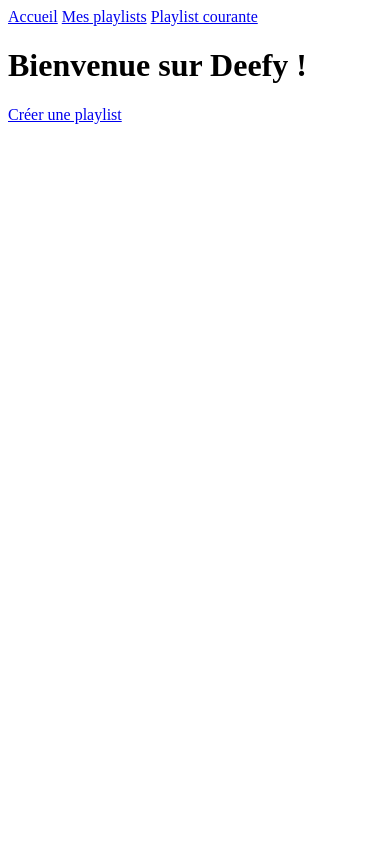
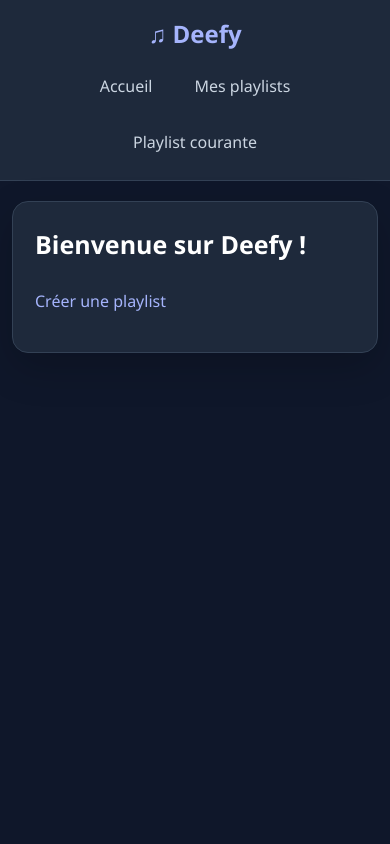
Before and after one commit to righettiugo07-spec/PROJET-Deefy_Allaoui_Righetti, a PHP site: the page made by index.php in a window 390 px wide. Run offline with PHP 8.4, Linux system fonts and the light colour scheme.

Commit message:
Modif de index.php et style.css pour améliorer le visuel

```diff
--- a/css/style.css
+++ b/css/style.css
@@ -1,13 +1,217 @@
-body { font-family: Arial, sans-serif; margin: 0; color: #222; background: #f5f6fa; }
-header { background: #2d3561; color: #fff; padding: 1rem 1.5rem; }
-header h1 { margin: 0 0 .5rem; }
-nav a { color: #fff; margin-right: 1.2rem; }
-main { max-width: 900px; margin: 1.5rem auto; padding: 0 1rem; }
-table { border-collapse: collapse; width: 100%; background: #fff; }
-th, td { border: 1px solid #ccc; padding: .5rem; text-align: left; }
-th { background: #e4e7f5; }
-label { display: block; margin-bottom: .25rem; font-weight: bold; }
-input[type="text"], input[type="number"] { width: 100%; max-width: 400px; padding: .4rem; box-sizing: border-box; }
-button { padding: .5rem 1rem; cursor: pointer; }
-.erreur { color: #a00; font-weight: bold; }
-.succes { color: #060; font-weight: bold; }
+
+/* Style général */
+
+* {
+    box-sizing: border-box;
+}
+
+body {
+    margin: 0;
+    min-height: 100vh;
+    font-family: "Segoe UI", Arial, sans-serif;
+    background: #0f172a;
+    color: #e2e8f0;
+    line-height: 1.6;
+}
+
+a {
+    color: #a5b4fc;
+    text-decoration: none;
+}
+
+a:hover {
+    color: #c4b5fd;
+}
+
+/* Navigation */
+
+header {
+    background: #1e293b;
+    border-bottom: 1px solid #334155;
+    padding: 18px 30px;
+}
+
+nav {
+    max-width: 1000px;
+    margin: auto;
+    display: flex;
+    align-items: center;
+    gap: 12px;
+    flex-wrap: wrap;
+}
+
+nav::before {
+    content: "♫ Deefy";
+    font-size: 24px;
+    font-weight: bold;
+    color: #a5b4fc;
+    margin-right: auto;
+}
+
+nav a {
+    color: #cbd5e1;
+    padding: 9px 15px;
+    border-radius: 8px;
+    transition: 0.2s;
+}
+
+nav a:hover {
+    color: white;
+    background: #334155;
+}
+
+/* Contenu principal */
+
+main {
+    max-width: 850px;
+    margin: 50px auto;
+    padding: 35px;
+    background: #1e293b;
+    border: 1px solid #334155;
+    border-radius: 16px;
+    box-shadow: 0 15px 40px #00000030;
+}
+
+h1 {
+    color: white;
+    font-size: 30px;
+    margin-top: 0;
+    margin-bottom: 25px;
+}
+
+h2 {
+    font-size: 20px;
+    color: #c4b5fd;
+    margin-top: 30px;
+}
+
+p {
+    color: #cbd5e1;
+}
+
+/* Playlists */
+
+main ul {
+    list-style: none;
+    padding: 0;
+    display: grid;
+    gap: 12px;
+}
+
+main ul li a {
+    display: block;
+    padding: 18px 20px;
+    background: #29374d;
+    color: white;
+    border: 1px solid #3b4b63;
+    border-radius: 10px;
+    transition: 0.2s;
+}
+
+main ul li a:hover {
+    background: #364662;
+    border-color: #818cf8;
+    transform: translateY(-2px);
+}
+
+/* Pistes musicales */
+
+main ol {
+    padding-left: 25px;
+}
+
+main ol li {
+    padding: 13px 10px;
+    border-bottom: 1px solid #334155;
+}
+
+main ol li::marker {
+    color: #a5b4fc;
+    font-weight: bold;
+}
+
+main ol li:hover {
+    background: #29374d;
+    border-radius: 6px;
+}
+
+/* Formulaires */
+
+form {
+    display: grid;
+    gap: 12px;
+}
+
+form p {
+    margin: 0;
+}
+
+label {
+    display: block;
+    margin-bottom: 7px;
+    font-weight: 500;
+}
+
+input, select, textarea {
+    width: 100%;
+    padding: 12px;
+    color: white;
+    background: #0f172a;
+    border: 1px solid #475569;
+    border-radius: 8px;
+    font: inherit;
+}
+
+input:focus, select:focus, textarea:focus {
+    outline: none;
+    border-color: #818cf8;
+}
+
+input[type="file"] {
+    cursor: pointer;
+}
+
+/* Boutons */
+
+button, input[type="submit"] {
+    background: #6366f1;
+    color: white;
+    padding: 12px 22px;
+    border: none;
+    border-radius: 8px;
+    font-weight: 600;
+    cursor: pointer;
+    transition: 0.2s;
+}
+
+button:hover, input[type="submit"]:hover {
+    background: #818cf8;
+    transform: translateY(-2px);
+}
+
+/* Adaptation mobile */
+
+@media (max-width: 600px) {
+    header {
+        padding: 15px;
+    }
+
+    nav {
+        justify-content: center;
+    }
+
+    nav::before {
+        width: 100%;
+        text-align: center;
+        margin: 0;
+    }
+
+    main {
+        margin: 20px 12px;
+        padding: 22px;
+    }
+
+    h1 {
+        font-size: 25px;
+    }
+}
--- a/index.php
+++ b/index.php
@@ -40,6 +40,7 @@ try {
 <!DOCTYPE html>
 <html lang="fr">
 <head>
+    <link rel="stylesheet" href="css/style.css">
     <meta charset="UTF-8">
     <meta name="viewport" content="width=device-width, initial-scale=1.0">
     <title>Deefy</title>
```
